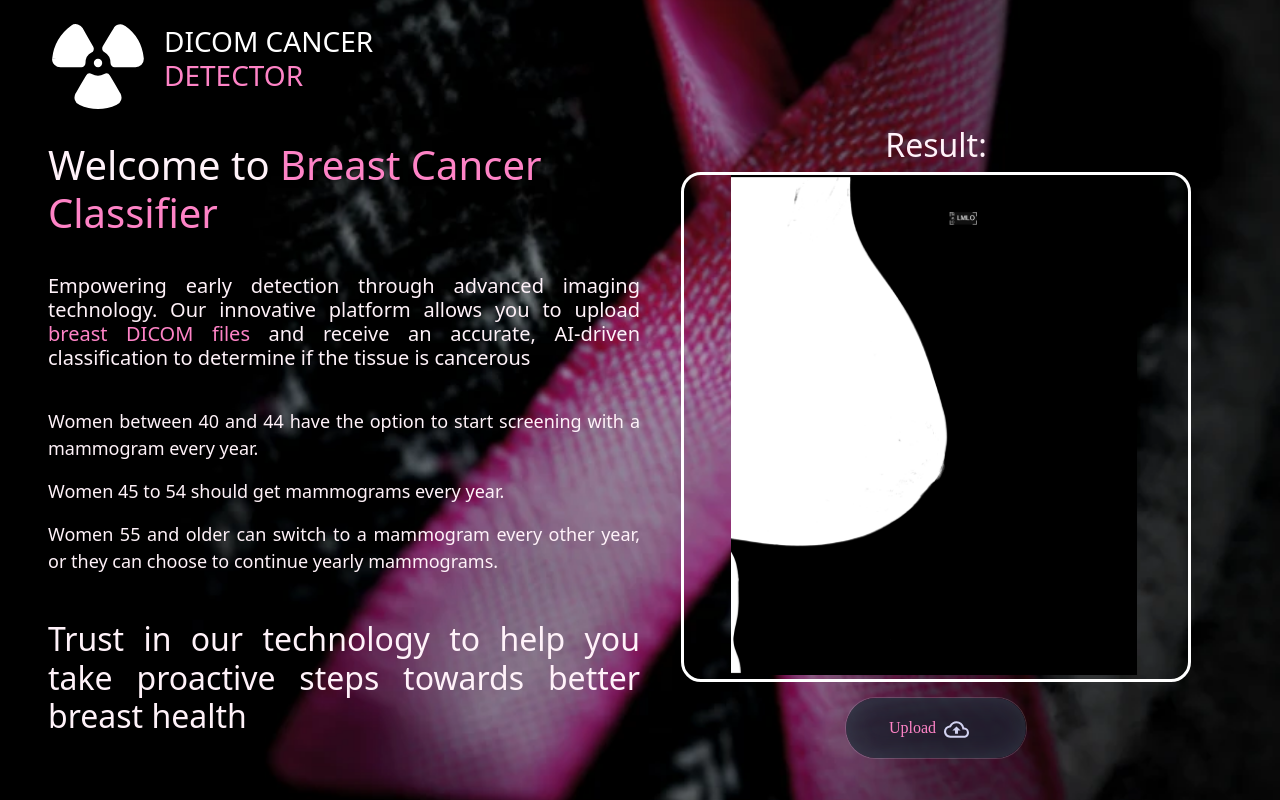
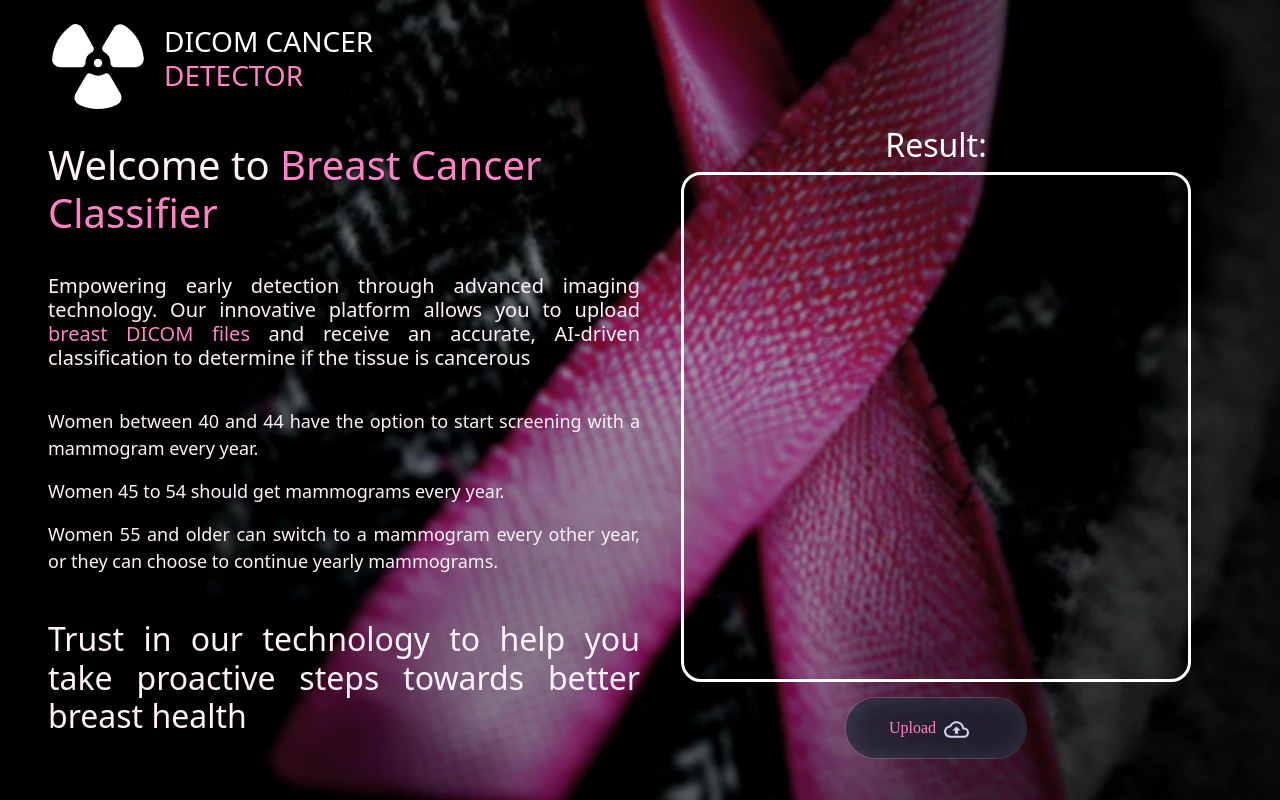
Before and after one commit to Dinahussam/Screening-mammography-breast-cancer-detection, a React (Create React App) app in the folder client/: page / in a window 1280 px wide. Built offline with nearby package versions, Linux system fonts and the light colour scheme.

Commit message:
add AI model

```diff
--- a/client/src/modules/home/components/DicomComponent.jsx
+++ b/client/src/modules/home/components/DicomComponent.jsx
@@ -39,57 +39,31 @@ function DicomViewer() {
     postFileToServer(file);
 
     const reader = new FileReader();
-    reader.onload = function (e) {
-      // const arrayBuffer = e.target.result;
-      // const byteArray = new Uint8Array(arrayBuffer);
-      // const dataSet = dicomParser.parseDicom(byteArray);
-      // const pixelDataElement = dataSet.elements.x7fe00010;
-      // const pixelData = new Uint16Array(
-      //   dataSet.byteArray.buffer,
-      //   pixelDataElement.dataOffset,
-      //   pixelDataElement.length / 2
-      // );
-      // const canvas = document.getElementById("myCanvas");
-      // const context = canvas.getContext("2d");
-      // const width = dataSet.uint16("x00280011");
-      // const height = dataSet.uint16("x00280010");
-      // canvas.width = width;
-      // canvas.height = height;
-      // const imageData = context.createImageData(width, height);
-      // const data = imageData.data;
-      // // Find the minimum and maximum pixel values for normalization
-      // let minPixelValue = Number.MAX_VALUE;
-      // let maxPixelValue = Number.MIN_VALUE;
-      // for (let i = 0; i < pixelData.length; i++) {
-      //   const value = pixelData[i];
-      //   if (value < minPixelValue) {
-      //     minPixelValue = value;
-      //   }
-      //   if (value > maxPixelValue) {
-      //     maxPixelValue = value;
-      //   }
-      // }
-      // // Normalize the pixel data to the range [0, 255]
-      // for (let i = 0, j = 0; i < pixelData.length; i++, j += 4) {
-      //   const normalizedValue =
-      //     ((pixelData[i] - minPixelValue) / (maxPixelValue - minPixelValue)) *
-      //     255;
-      //   data[j] = normalizedValue; // R
-      //   data[j + 1] = normalizedValue; // G
-      //   data[j + 2] = normalizedValue; // B
-      //   data[j + 3] = 255; // A
-      // }
-      // // Clear the canvas before rendering
-      // context.putImageData(imageData, 0, 0);
-    };
+    reader.onload = function (e) {};
     reader.readAsArrayBuffer(file);
   };
   // ===========================================================================
 
   return (
-    <div style={{display: "flex", flexDirection: "column"}}>
-      <div style={{display: "flex", flexDirection: "column", justifyContent: "center", alignItems: "center"}}>
-        <h2>
+    <div style={{ display: "flex", flexDirection: "column" }}>
+      <div
+        style={{
+          display: "flex",
+          flexDirection: "column",
+          justifyContent: "center",
+          alignItems: "center",
+        }}
+      >
+        <h2
+          style={{
+            color:
+              prediction != null
+                ? prediction > 0.5
+                  ? "pink"
+                  : "lime"
+                : "white",
+          }}
+        >
           Result:{" "}
           {prediction != null
             ? prediction > 0.5
@@ -106,16 +80,18 @@ function DicomViewer() {
             borderRadius: "20px",
           }}
         >
-          <img
-            id="previewImage"
-            src={imagePreview}
-            style={{
-              width: "500px",
-              height: "500px",
-              objectFit: "contain",
-              borderRadius: "20px",
-            }}
-          ></img>
+          {prediction && (
+            <img
+              id="previewImage"
+              src={imagePreview}
+              style={{
+                width: "500px",
+                height: "500px",
+                objectFit: "contain",
+                borderRadius: "20px",
+              }}
+            ></img>
+          )}
           {/* <canvas
             id="myCanvas"
             style={{
@@ -127,7 +103,9 @@ function DicomViewer() {
           ></canvas> */}
         </div>
       </div>
-      <div style={{ display: "flex", justifyContent: "center", marginTop: "1rem" }}>
+      <div
+        style={{ display: "flex", justifyContent: "center", marginTop: "1rem" }}
+      >
         <input
           type="file"
           id="fileInput"
@@ -155,3 +133,45 @@ export default DicomViewer;
 //   anchor.download = "image.png"; // Set the filename
 //   anchor.click();
 // }
+
+// const arrayBuffer = e.target.result;
+// const byteArray = new Uint8Array(arrayBuffer);
+// const dataSet = dicomParser.parseDicom(byteArray);
+// const pixelDataElement = dataSet.elements.x7fe00010;
+// const pixelData = new Uint16Array(
+//   dataSet.byteArray.buffer,
+//   pixelDataElement.dataOffset,
+//   pixelDataElement.length / 2
+// );
+// const canvas = document.getElementById("myCanvas");
+// const context = canvas.getContext("2d");
+// const width = dataSet.uint16("x00280011");
+// const height = dataSet.uint16("x00280010");
+// canvas.width = width;
+// canvas.height = height;
+// const imageData = context.createImageData(width, height);
+// const data = imageData.data;
+// // Find the minimum and maximum pixel values for normalization
+// let minPixelValue = Number.MAX_VALUE;
+// let maxPixelValue = Number.MIN_VALUE;
+// for (let i = 0; i < pixelData.length; i++) {
+//   const value = pixelData[i];
+//   if (value < minPixelValue) {
+//     minPixelValue = value;
+//   }
+//   if (value > maxPixelValue) {
+//     maxPixelValue = value;
+//   }
+// }
+// // Normalize the pixel data to the range [0, 255]
+// for (let i = 0, j = 0; i < pixelData.length; i++, j += 4) {
+//   const normalizedValue =
+//     ((pixelData[i] - minPixelValue) / (maxPixelValue - minPixelValue)) *
+//     255;
+//   data[j] = normalizedValue; // R
+//   data[j + 1] = normalizedValue; // G
+//   data[j + 2] = normalizedValue; // B
+//   data[j + 3] = 255; // A
+// }
+// // Clear the canvas before rendering
+// context.putImageData(imageData, 0, 0);
```
Also changed, not shown: client/src/assets/preview.jpg, 2 other files (tests, documents, lock files or other folders).
